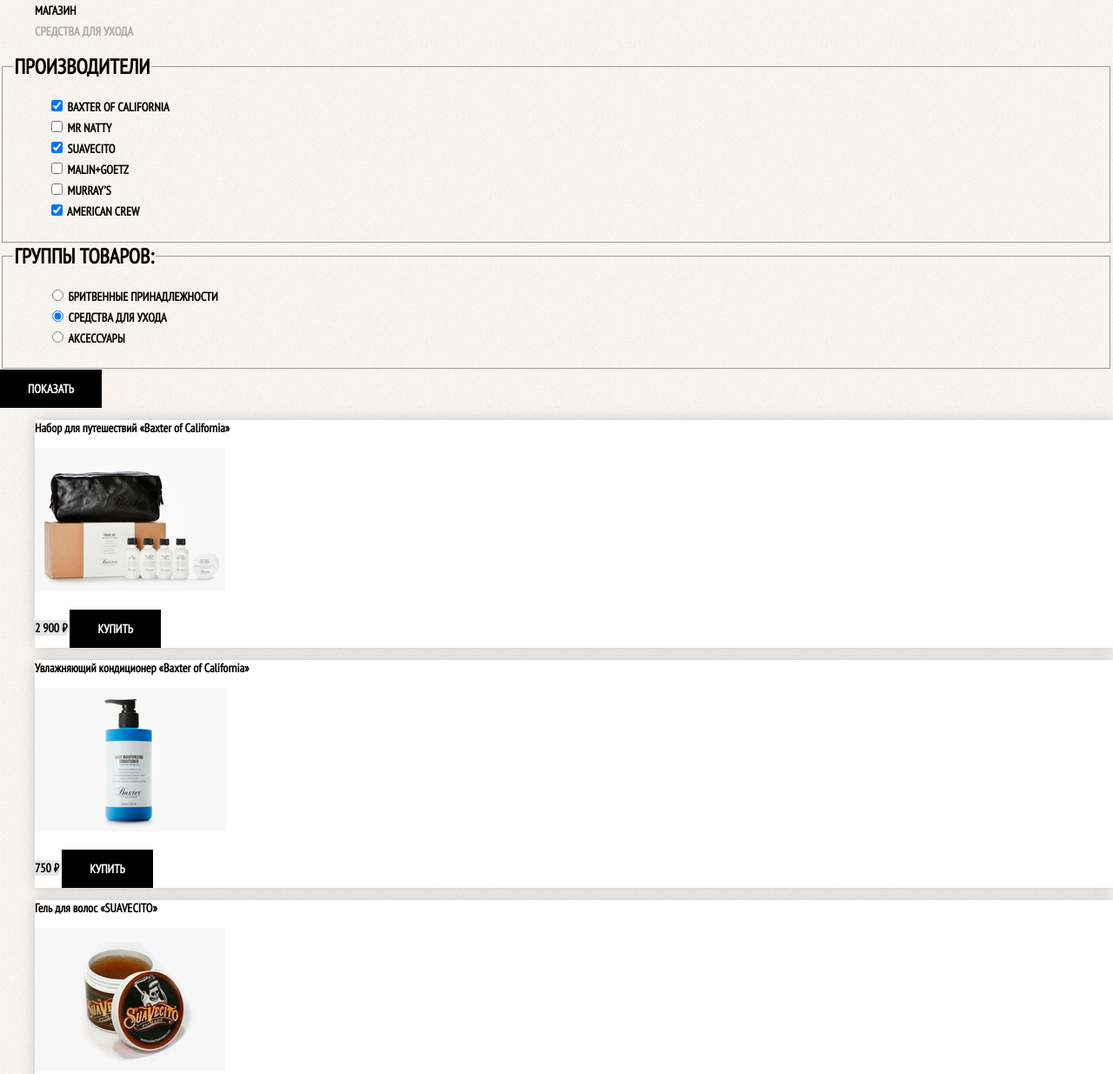
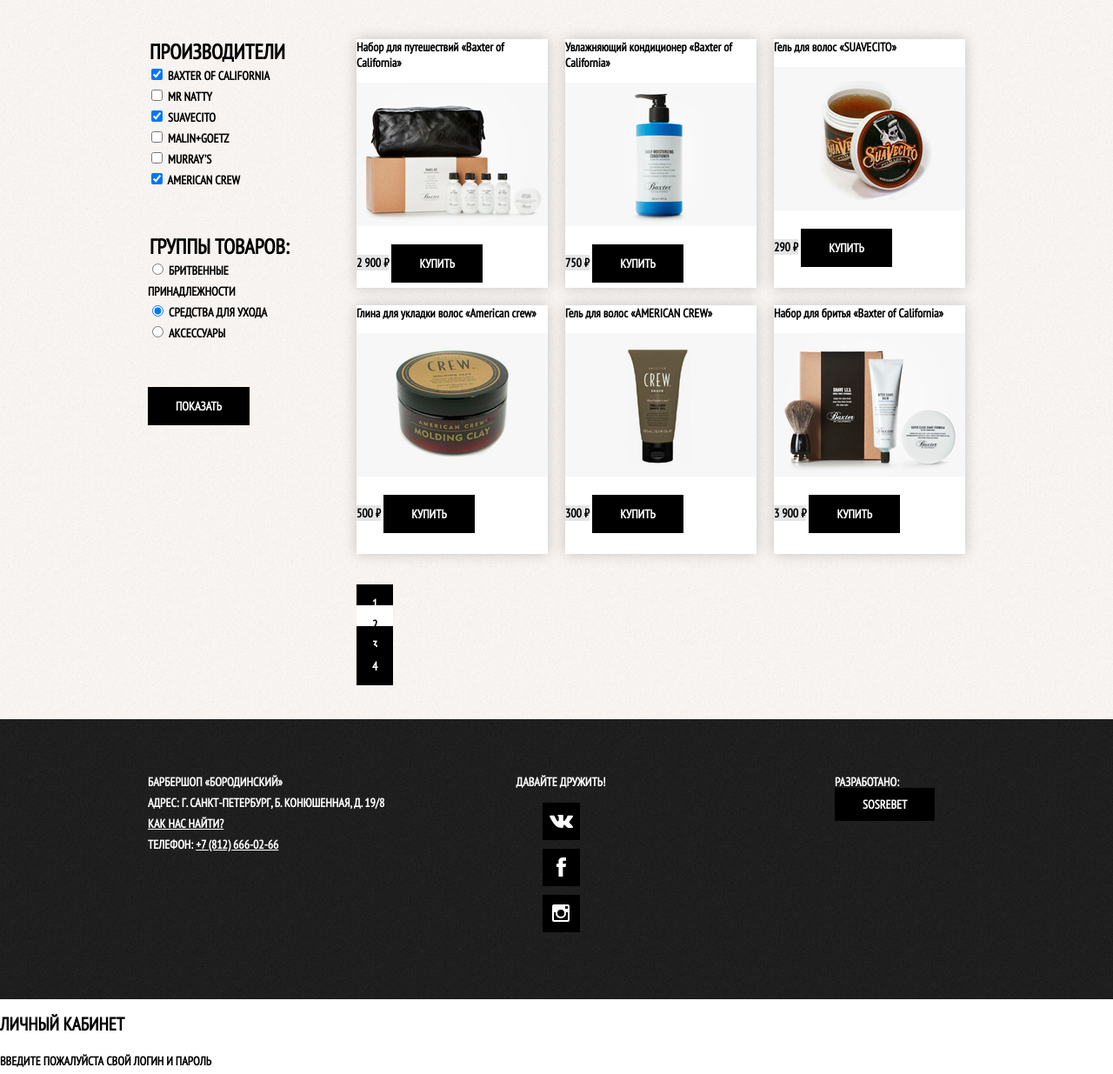
Before and after one commit to SOSREBET/barbershop, a plain HTML site: page catalog.html in a window 1280 px wide. Shown: the part 286-1521 px from the top of the page at 87% size. Drawn offline with Linux system fonts and the light colour scheme.

Commit message:
Removed font-face + grid layout for index.html and catalog.html

```diff
--- a/css/style.css
+++ b/css/style.css
@@ -13,13 +13,13 @@
 
 /* Font */
 
-@font-face {
+/* @font-face {
     font-family: 'PT Sans Narrow', sans-serif;
     font-style: normal;
     src: local('PT Sans Narrow'), local('PTSans-Narrow'),
         url('../fonts/PTSansNarrow-Regular.ttf') format('ttf'),
         url('../fonts/PTSansNarrow-Bold.ttf') format('ttf');
-}
+} */
 
 
 /* Global */
@@ -49,6 +49,20 @@
 }
 
 
+/* Grid */
+
+.page {
+    height: 100%;
+}
+
+.page-body {
+    min-height: 100%;
+    display: grid;
+    grid-template-rows: min-content 1fr min-content;
+    align-content: start;
+}
+
+
 /* Inner page */
 
 .inner-page {
@@ -63,53 +77,92 @@
     background-color: var(--black);
 }
 
+.container {
+    width: 940px;
+    margin: 0 auto;
+    padding: 0 10px;
+}
+
 
 /* Main nav */
 
+.main-header-bar {
+    background-color: var(--black);
+    /* height: 72px; */
+}
+
 .main-nav {
+    display: grid;
     font-size: 16px;
     line-height: 20px;
+    color: var(--white);
     background-color: transparent;
 }
 
 .nav-list {
     list-style: none;
+    padding: 0;
+    margin: 0;
 }
 
 .main-nav-wrapper {
-    background-color: var(--black);
+    display: grid;
+    grid-template-columns: 1fr min-content;
+    width: 940px;
+    margin: 0 auto;
+    padding: 0 10px;
 }
 
 li.nav-list-item a, .login-link {
     color: var(--white);
 }
 
+.main-header-logo {
+    order: 1;
+    justify-self: center;
+}
+
 
 /* Advantages */
 
-.advantages-list {
-    list-style: none;
+.advantages {
+    margin-bottom: 70px;
 }
 
-.advantages-list-item {
+.advantages-list {
+    display: grid;
+    grid-template-columns: repeat(3, 1fr);
+    grid-column-gap: 20px;
+    list-style: none;
+    margin: 0;
+    padding: 0;
+}
+
+.advantages-item {
     text-align: center;
 }
 
-.advantages-list-item h3 {
+.advantages-item h3 {
     font-size: 30px;
     line-height: 42px;
+}
+
+.advantages-item p {
+    margin: 0 10px;
 }
 
 
 /* Col */
 
 .col {
+    display: grid;
+    grid-template-columns: 1fr 1fr;
     color: var(--black);
-
     background-color: var(--white);
     background-image: url('../img/pattern-light.jpg');
     background-repeat: no-repeat;
     background-position: center, 0 0;
+    margin-bottom: 38px;
 }
 
 .col h2 {
@@ -177,10 +230,26 @@
 }
 
 
+/* Page catalog */
+
+.page-catalog {
+    display: grid;
+    grid-template-columns: 167px 1fr;
+    column-gap: 73px;
+}
+
+.page-catalog-info {
+    grid-column-start: span 2;
+    margin-bottom: 49px;
+}
+
+
 /* Breadcrumbs */
 
 .breadcrumbs {
     list-style: none;
+    margin: 0;
+    padding: 0;
 }
 
 .breadcrumbs-item a {
@@ -195,10 +264,18 @@
 /* Catalog list */
 
 .catalog-list {
+    display: grid;
+    grid-template-columns: 1fr 1fr 1fr;
+    gap: 20px;
+
     list-style: none;
+    margin: 0;
+    padding: 0;
 }
 
 .catalog-item {
+    width: 220px;
+    height: 286px;
     background-color: var(--white);
     box-shadow: 0px 0px 15px rgba(0, 0, 0, 0.2);
 }
@@ -211,6 +288,11 @@
     line-height: 18px;
     text-transform: none;
     color: var(--black);
+    margin: 0;
+}
+
+.product-price {
+    margin: 0;
 }
 
 .product-price b {
@@ -238,7 +320,10 @@
 /* Pagination list */
 
 .pagination-list {
+    grid-column-start: 2;
     list-style: none;
+    margin: 45px 0 0 0;
+    padding: 0;
 }
 
 
@@ -282,24 +367,13 @@
     background-image: url('../img/pattern-dark.jpg');
     background-repeat: repeat;
     background-position: 0 0;
+    padding: 60px 0;
+    margin-top: 49px;
 }
 
-.footer-contacts a {
-    color: var(--white);
-    text-decoration: underline;
-}
-
-.footer-social ul {
-    list-style: none;
-    padding: 0;
-}
-
-.footer-social {
-    text-align: center;
-}
-
-.footer-social h2 {
-    font-size: 14px;
+.main-footer .container {
+    display: grid;
+    grid-template-columns: repeat(3, 1fr);
 }
 
 .footer-btn:hover, .footer-btn:active, .footer-btn:focus {
@@ -308,10 +382,41 @@
 }
 
 
-/* Footer icons */
+/* Footer contacts */
 
-.social-list {
+.footer-contacts {
+    width: 320px;
+    margin: 0;
+}
+
+.footer-contacts p {
+    margin: 0;
+}
+
+.footer-contacts a {
+    color: var(--white);
+    text-decoration: underline;
+}
+
+
+/* Footer social */
+
+.footer-social {
+    width: 145px;
+    text-align: center;
+    justify-self: center;
+}
+
+.footer-social ul {
+    list-style: none;
+    margin: 0;
+    padding: 0;
     display: inline-block;
+}
+
+.footer-social h2 {
+    font-size: 14px;
+    margin-top: 0;
 }
 
 .social-list li {
@@ -364,6 +469,15 @@
 }
 
 
+/* Footer copyright */
+
+.footer-copyright {
+    max-width: 150px;
+    margin: 0;
+    justify-self: end;
+}
+
+
 /* Input */
 
 .login-form input[type="email"], .login-form input[type="password"], .appointment-item input {
@@ -385,13 +499,29 @@
 
 /* Filter */
 
+.filters {
+    width: 167px;
+}
+
 .filter ul {
     list-style: none;
+    margin: 0;
+    padding: 0;
 }
 
 .filter legend {
     font-size: 24px;
     line-height: 30px;
+}
+
+.filter fieldset {
+    border: none;
+    margin: 0;
+    padding: 0;
+}
+
+.filter fieldset {
+    margin-bottom: 50px;
 }
 
 
```
